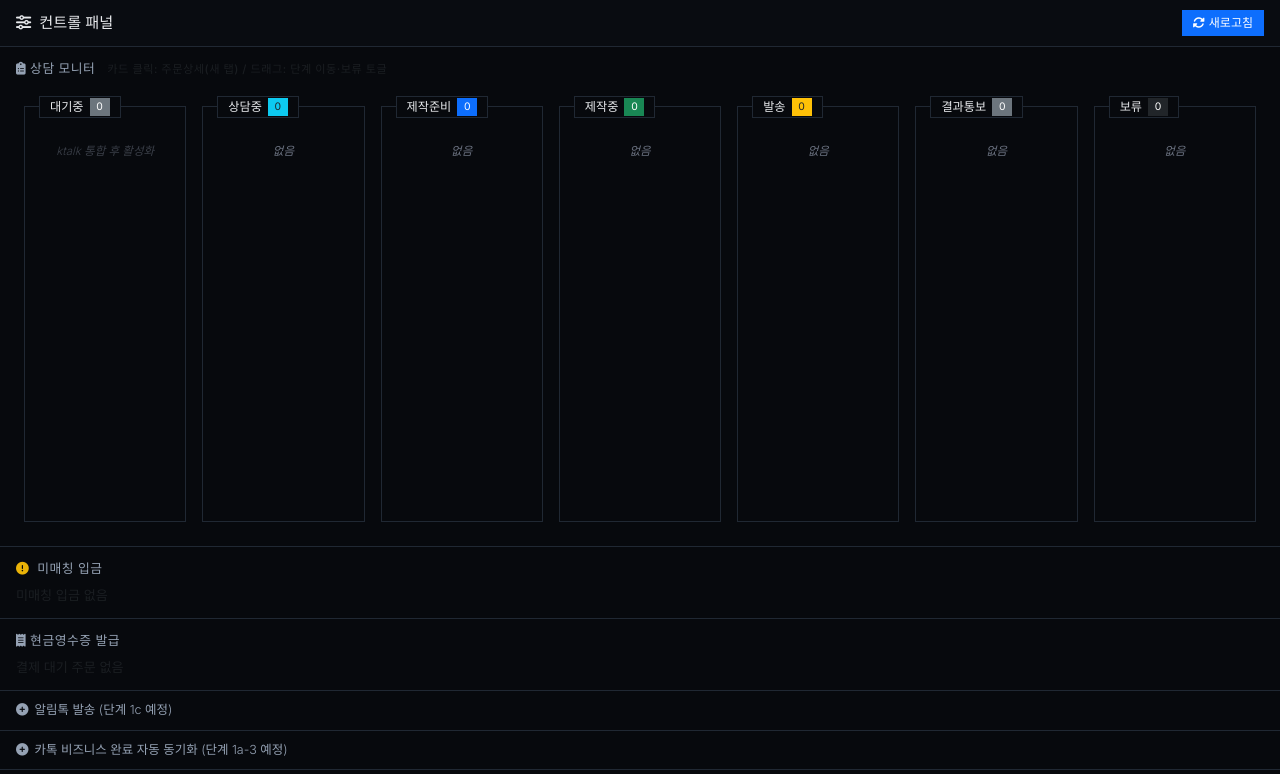
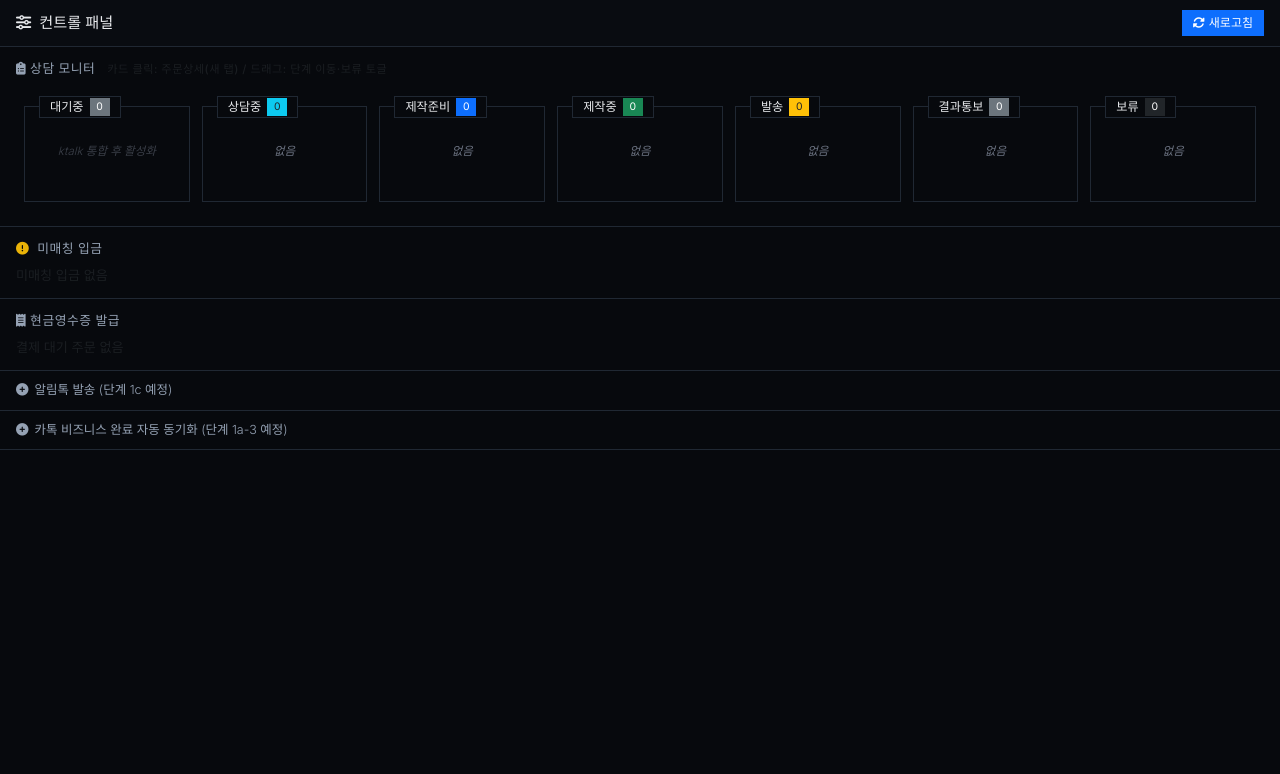
Before and after one commit to wonki0323/tshirt-management, a Django app: page /popbill/control-panel/ in a window 1280 px wide. Shown: the top 774 px of the page. Run offline with Django 4.2, Linux system fonts and the light colour scheme; the visitor is signed in with stand-in values (Sample User, id 1); data that the repository does not hold is empty; some libraries are stand-ins or nearby versions.

Commit message:
style(control-panel): 칸 박스 높이를 카드 수에 맞춰 컴팩트하게
- 박스 min-height 52vh→96px, 칸마다 독립 높이(board align-items flex-start)
- 적은 칸(보류·결과통보·발송)은 낮은 박스, 많은 칸은 내용만큼 늘어남
- 카드(원)는 그대로, 박스 공간 효율 개선

Co-Authored-By: Claude Opus 4.8 <noreply@anthropic.com>

```diff
--- a/popbill_api/templates/popbill_api/control_panel.html
+++ b/popbill_api/templates/popbill_api/control_panel.html
@@ -92,7 +92,8 @@
         /* 칸반 위젯 (단계 1a-1) — 박스+동그라미 미니멀 (2026-06-01 운영자 피드백) */
         .kanban-board {
             display: flex;
-            gap: 16px;
+            align-items: flex-start;   /* 칸마다 독립 높이 (적은 칸은 낮게) */
+            gap: 12px;
             overflow-x: auto;
             padding: 20px 8px 12px 8px;
         }
@@ -100,7 +101,7 @@
             position: relative;
             flex: 1 1 0;           /* flex-grow는 인라인 style로 칸별(카드 수 비례) 지정 */
             min-width: 88px;
-            min-height: clamp(220px, 52vh, 620px);   /* 최소 높이는 화면 반응, 카드 많으면 더 늘어남(스크롤 X) */
+            min-height: 96px;      /* 컴팩트 — 카드 수만큼만 높이 차지 (적은 칸은 낮게, 많으면 늘어남) */
             border: 1px solid var(--border);
             background: var(--bg);
         }
```
